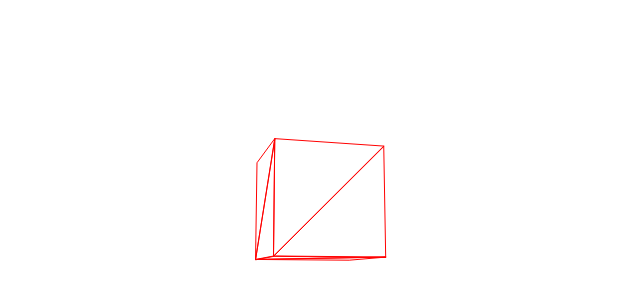
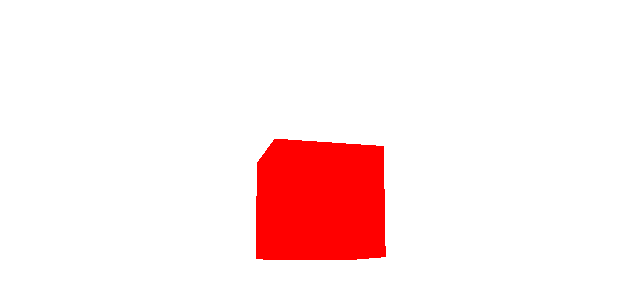
Before and after one commit to masterofdaemon/phonegap-test1, a plain HTML site: page www/index.html in a window 1280 px wide. Shown: the part 202-502 px from the top of the page, without its empty margins (332-972 px from the left). Drawn offline with Linux system fonts and the light colour scheme.

Commit message:
three.js integrate 0.2

```diff
--- a/www/index.html
+++ b/www/index.html
@@ -20,12 +20,12 @@
         scene = new THREE.Scene();
 
         geometry = new THREE.CubeGeometry( 200, 200, 200 );
-        material = new THREE.MeshBasicMaterial( { color: 0xff0000, wireframe: true } );
+        material = new THREE.MeshBasicMaterial( { color: 0xff0000, wireframe: false } );
 
         mesh = new THREE.Mesh( geometry, material );
         scene.add( mesh );
 
-        renderer = new THREE.CanvasRenderer();
+        renderer = new THREE.WebGLRenderer();
         renderer.setSize( window.innerWidth, window.innerHeight );
 
         document.body.appendChild( renderer.domElement );
```
